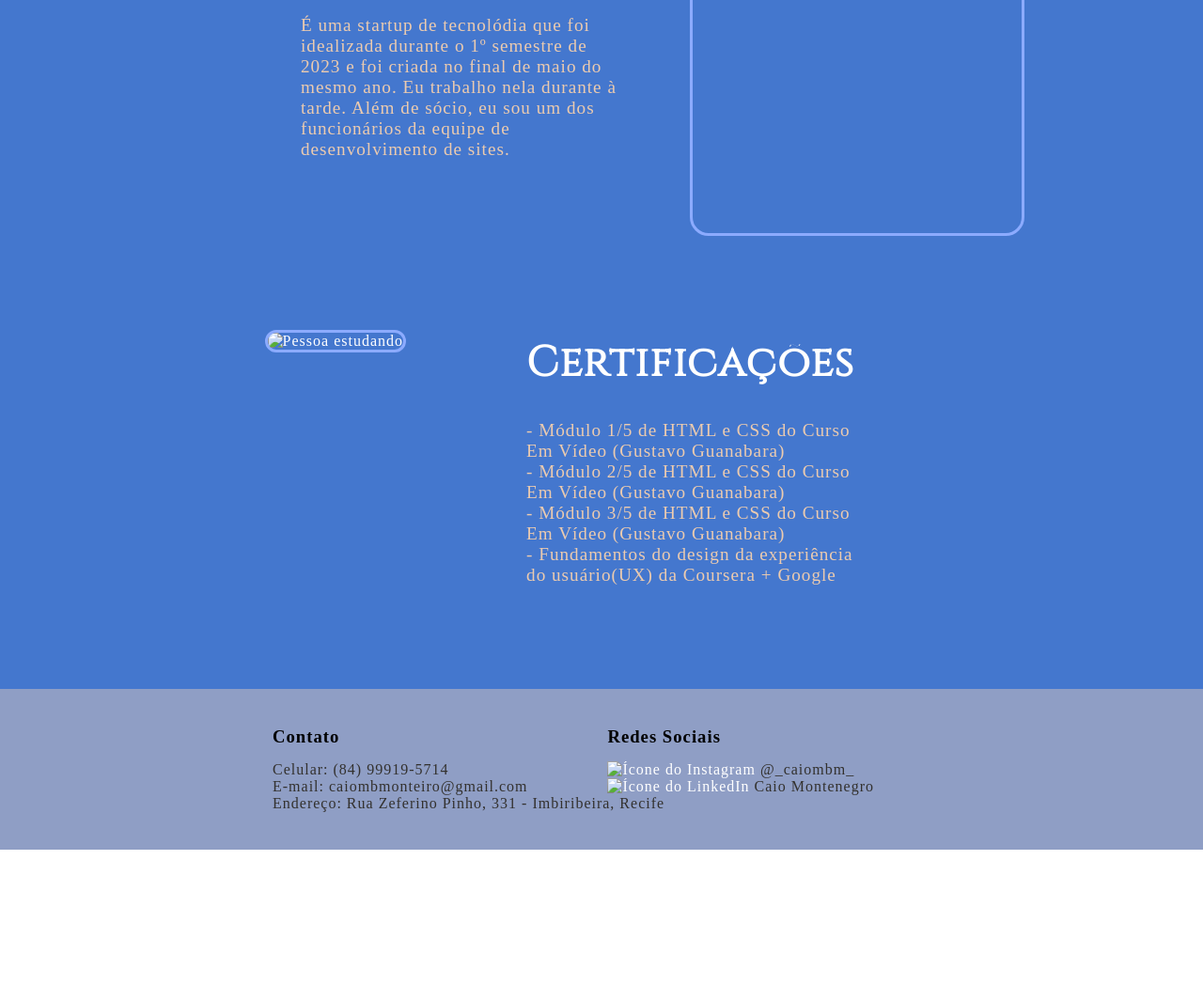
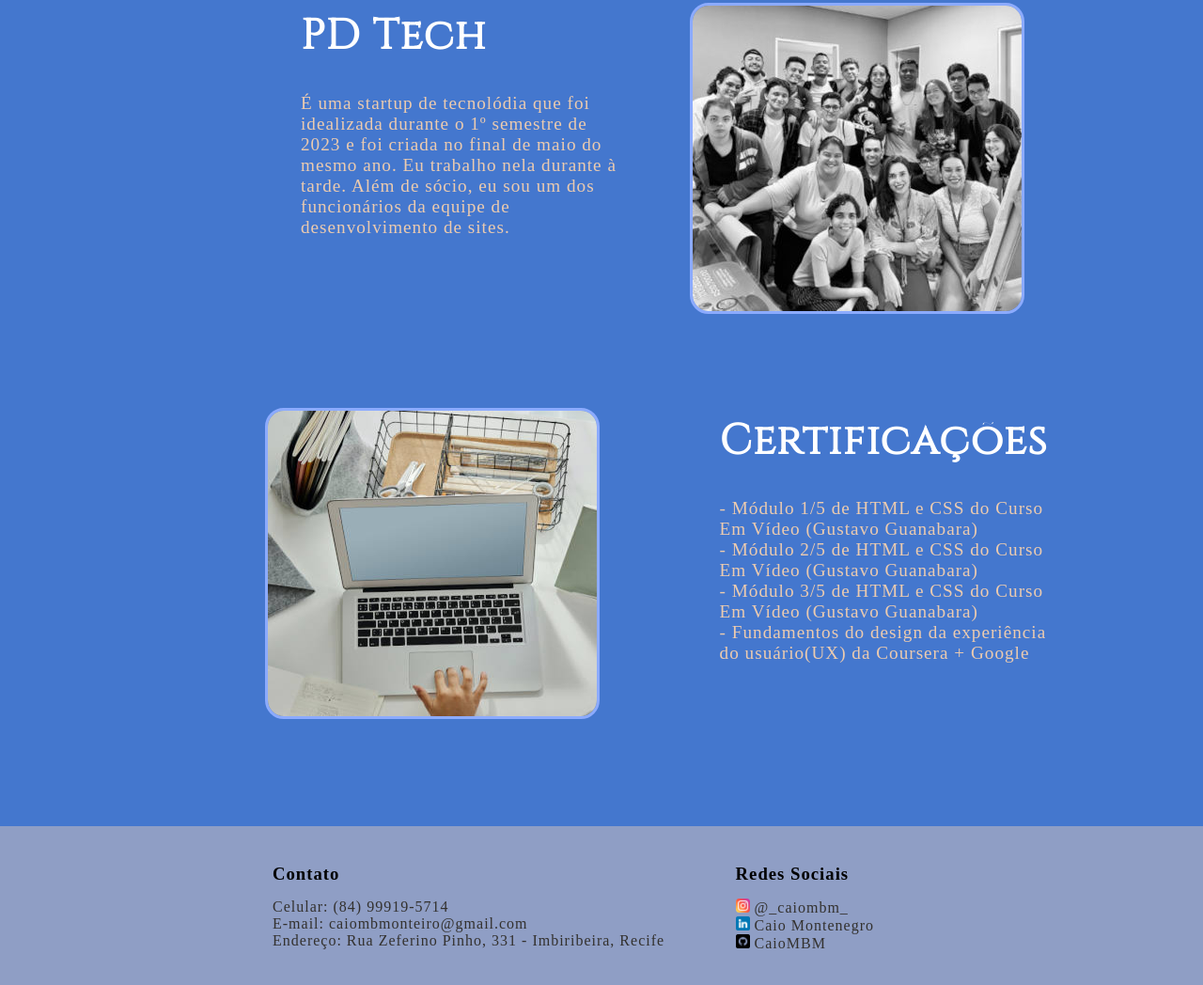
Before and after one commit to CaioMBM/Portifolio-1, a plain HTML site: page Pages/site.html in a window 1280 px wide. Shown: the part 964-2012 px from the top of the page at 94% size. Before the commit the page ends 1868 px from the top, so only its background shows below. Drawn offline with Linux system fonts and the light colour scheme; a web font is replaced by a local one.

Commit message:
Correção de algumas linhas e adição do github no footer

```diff
--- a/Pages/site.html
+++ b/Pages/site.html
@@ -22,19 +22,18 @@
         </section>
 
         <section>
-            <img src="Img/computador-lendo-original1.jpeg" alt="">
+            <img src="../Img/computador-lendo-original1.jpeg" alt="Imagem de um computador">
 
     <!-- <img src="Img/pessoa-lendo-gimp.jpg" alt="Pessoa lendo"> -->
 
         </section>
     </header>
-
     <main>
         <!-- SOBRE MIM -->
         <section id="sobre-mim">
             <section class="caixa-maior">
                 <div class="caixinha-esquerda-par">
-                    <img id="imagem-secao" src="Img/caio-sobre-mim.jpeg" alt="Foto de Caio">
+                    <img id="imagem-secao" src="../Img/caio-sobre-mim.jpeg" alt="Foto de Caio">
                 </div>
 
                 <div class="caixinha">
@@ -52,7 +51,7 @@
                     <p class="texto">É uma startup de tecnolódia que foi idealizada durante o 1º semestre de 2023 e foi criada no final de maio do mesmo ano. Eu trabalho nela durante à tarde. Além de sócio, eu sou um dos funcionários da equipe de desenvolvimento de sites.</p>
                 </div>
 
-                <img class="img-socios" src="Img/pdtech-socios-gimp2.jpeg" alt="Imagem da equipe da PD Tech">
+                <img class="img-socios" src="../Img/pdtech-socios-gimp2.jpeg" alt="Imagem da equipe da PD Tech">
             </section>
         </section>
 
@@ -60,7 +59,7 @@
         <section id="Certificados">
             <section class="caixa-maior">
                 <div class="caixinha-esquerda-par">
-                    <img class="img-socios" src="Img/pessoa-estudando-gimp.jpg" alt="Pessoa estudando">
+                    <img class="img-socios" src="../Img/pessoa-estudando-gimp.jpg" alt="Pessoa estudando">
                 </div>
 
                 <div class="caixinha">
@@ -86,8 +85,11 @@
 
         <div id="footer-direita">
             <h3>Redes Sociais</h3>
-            <a href="https://www.instagram.com/_caiombm_/" target="_blank"> <img src="icone/instagram.png" alt="Ícone do Instagram"> @_caiombm_</a> <br>
-            <a href="https://www.linkedin.com/in/caio-montenegro-486571250/" target="_blank"> <img src="icone/linkedin.png" alt="Ícone do LinkedIn"> Caio Montenegro</a>
+            <a href="https://www.instagram.com/_caiombm_/" target="_blank"> <img src="../icone/instagram.png" alt="Ícone do Instagram"> @_caiombm_</a>
+            <br>
+            <a href="https://www.linkedin.com/in/caio-montenegro-486571250/" target="_blank"> <img src="../icone/linkedin.png" alt="Ícone do LinkedIn"> Caio Montenegro</a>
+            <br>
+            <a href="https://github.com/CaioMBM"> <img src="../icone/github.png" alt="Ícone do github"> CaioMBM</a>
         </div>
     </footer>
 </body>
--- a/estilos/site.css
+++ b/estilos/site.css
@@ -147,3 +147,23 @@
     width: 15px;
     height: 15px;
 }
+
+footer a{
+    position: relative;
+}
+
+    /* Até a linha 103 é para fazer a animação. Link do vídeo: https://www.youtube.com/watch?v=AEM3ssmyFMo */
+a::after{
+    content: " ";
+    width: 0%;
+    height: 1px;
+    background-color: var(--cinza);
+    position: absolute;
+    bottom: 0;
+    left: 0;
+    transition: 0.3s ease-in-out;
+}
+
+a:hover::after{
+    width: 100%;
+}
```
Also changed, not shown: index.html (+1 -1 lines), icone/github.png (added).
